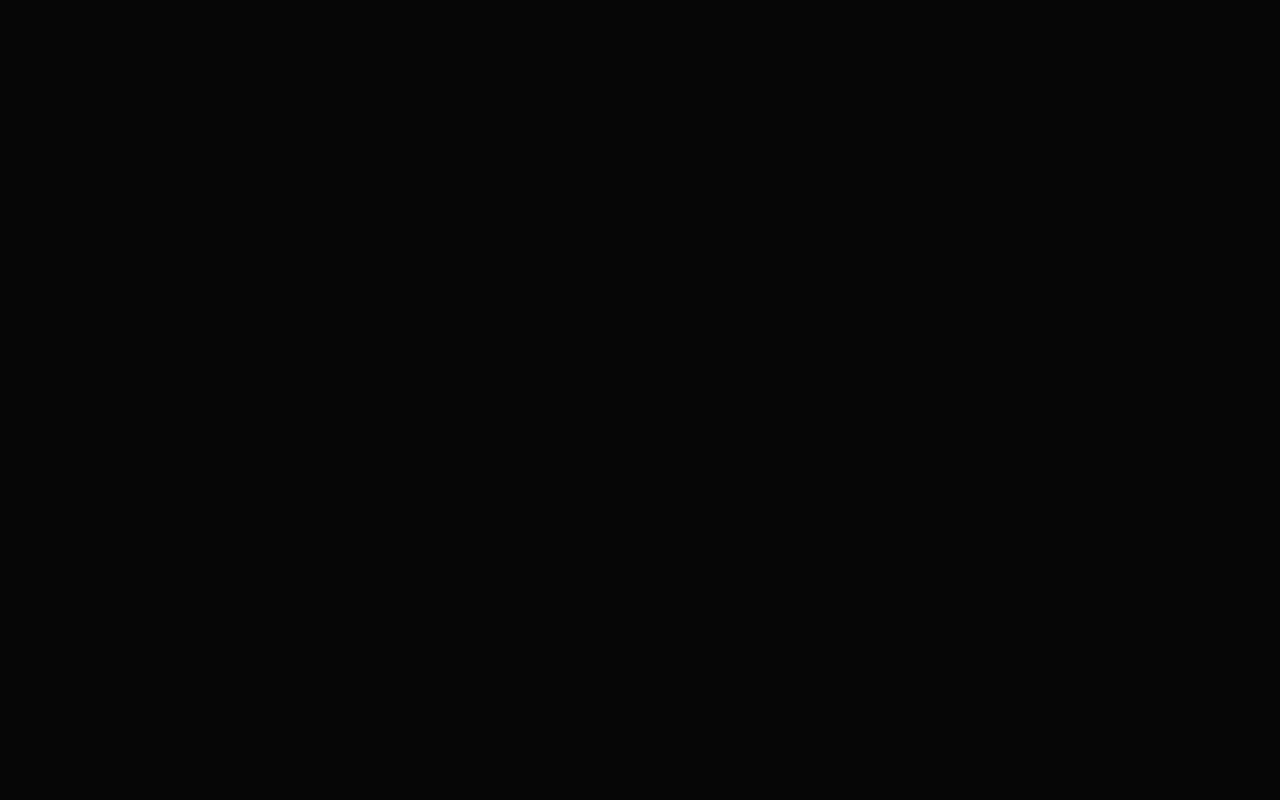
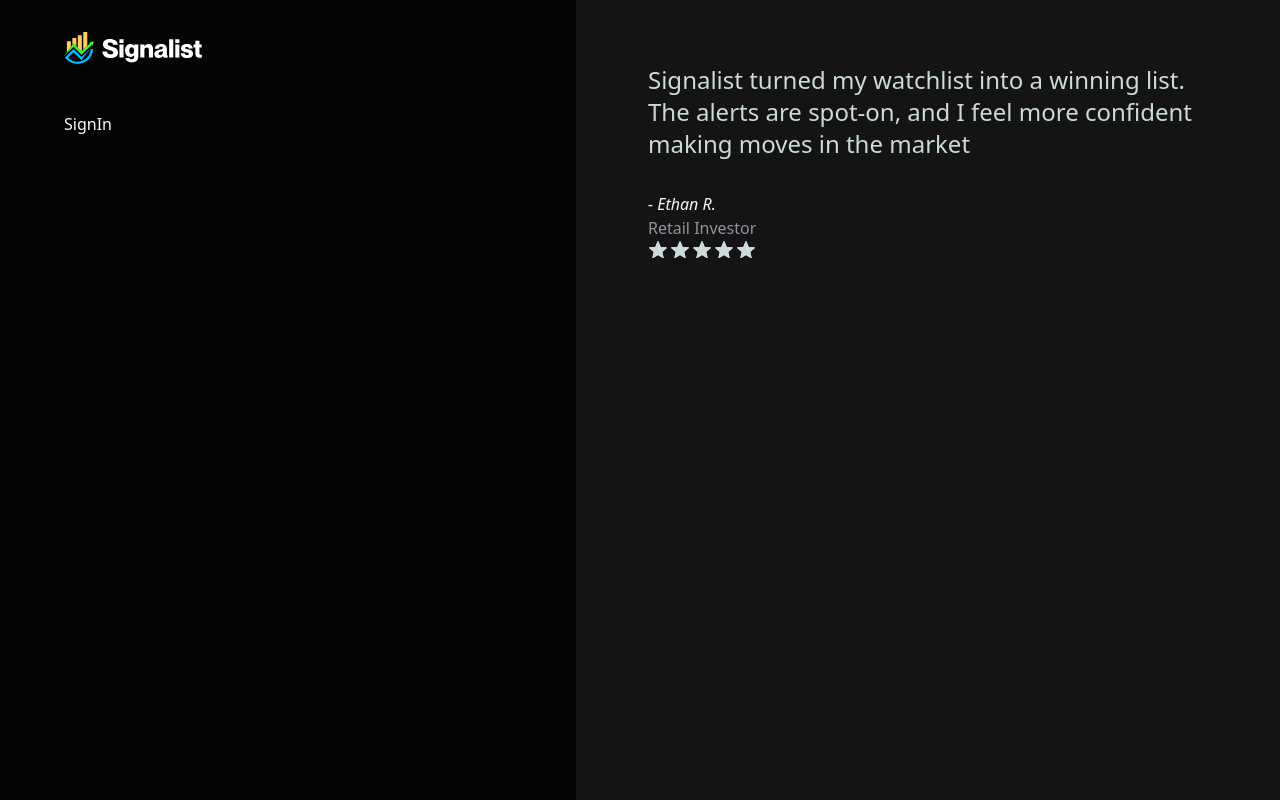
Before and after one commit to Jp-s24/Real-Time-Stock-Market-App, a Next.js app in the folder stocks_app/: page /sign-in in a window 1280 px wide. Built offline with nearby package versions, Linux system fonts and the light colour scheme.

Commit message:
updated sign in page

```diff
--- a/stocks_app/app/(auth)/layout.tsx
+++ b/stocks_app/app/(auth)/layout.tsx
@@ -1,9 +1,44 @@
 import Header from "@/components/Header"
 import React from "react"
+import Link from "next/link"
+import Image from "next/image"
 
 const Layout = ({ children }: { children: React.ReactNode }) => {
     return (
-        <main className="min-h-screen text-gray-400">
+        <main className="auth-layout">
+            <section className="auth-left-section scrollbar-hide-default">
+                <Link href="/" className="auth-logo">
+                    <Image src="/assets/icons/logo.svg" alt=" Signalist logo" width={140} height={32} className='h-8 w-auto' />
+                </Link>
+
+                <div className="pb-6 lg:pb-8 flex-1">{children}</div>
+            </section>
+
+            <section className = "auth-right-section">
+                <div className="z-10 relative lg:mt-4 lg:mb-16">
+                    <blockquote className="auth-blockquote">
+                        Signalist turned my watchlist into a winning list. The alerts are spot-on, and I feel more confident making moves in the market
+                    </blockquote>
+                    <div className = "flex-tems-center justify-between">
+                        <div>
+                            <cite className="auth-testinomial-author">- Ethan R.</cite>
+                            <p className="max-md:text-xs text-gray-500">Retail Investor</p>
+                        </div>
+                    </div>
+                    <div className="flex items-center gap-0.5">
+                        {[1, 2, 3, 4, 5].map((star) => (
+                            <Image
+                                key={star}
+                                src="/assets/icons/star.svg"
+                                alt="Star"
+                                width={20}
+                                height={20}
+                                className="w-5 h-5"
+                            />
+                        ))}
+                    </div>
+                </div>
+            </section>
 
         </main>
     )
--- a/stocks_app/lib/constants.ts
+++ b/stocks_app/lib/constants.ts
@@ -1,7 +1,7 @@
 export const NAV_ITEMS = [
     { href: '/', label: 'Dashboard' },
     { href: '/search', label: 'Search' },
-    // { href: '/watchlist', label: 'Watchlist' },
+    { href: '/watchlist', label: 'Watchlist' },
 ];
 
 // Sign-up form select options
```
